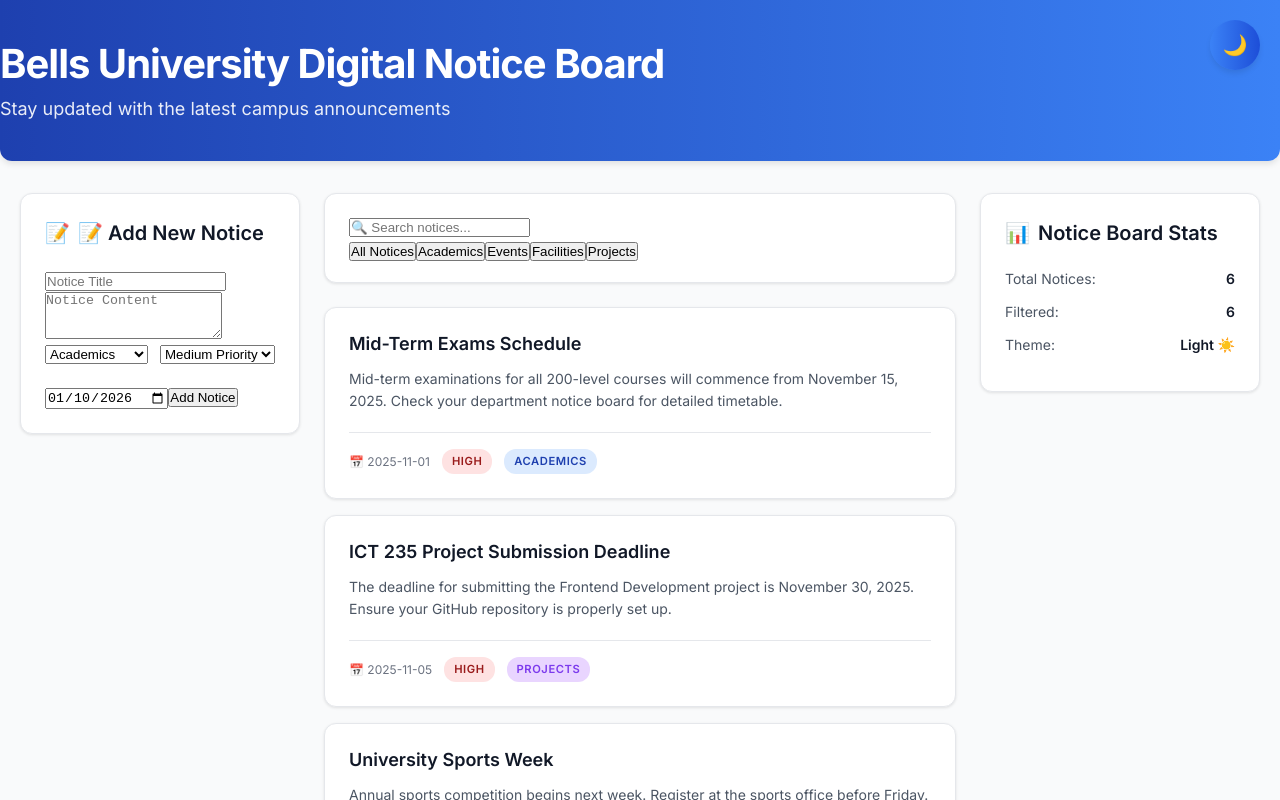
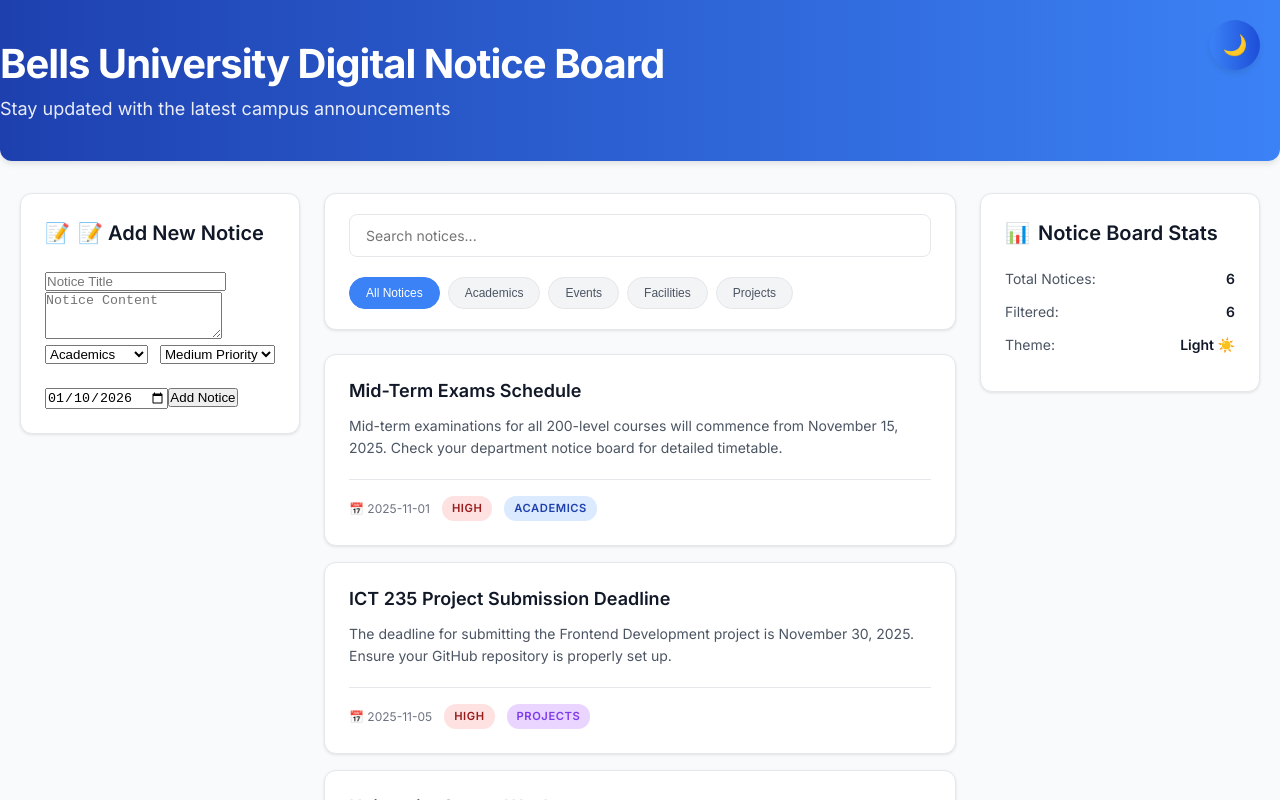
Before and after one commit to retrome3/bells_notice-board, a React (Create React App) app: page / in a window 1280 px wide. Shown: the top 800 px of the page. Built offline with nearby package versions, Linux system fonts and the light colour scheme; the HTML template or start-up script is replaced by a standard one.

Commit message:
Update Controls.js

```diff
--- a/src/components/Controls.js
+++ b/src/components/Controls.js
@@ -2,32 +2,26 @@ import React from 'react';
 import '../styles/App.css';
 
 const Controls = ({ searchTerm, setSearchTerm, selectedCategory, setSelectedCategory }) => {
-  const categories = [
-    { id: 'all', label: 'All Notices' },
-    { id: 'academics', label: 'Academics' },
-    { id: 'events', label: 'Events' },
-    { id: 'facilities', label: 'Facilities' },
-    { id: 'projects', label: 'Projects' }
-  ];
+  const categories = ['all', 'academics', 'events', 'facilities', 'projects'];
 
   return (
     <div className="controls">
       <input
         type="text"
-        className="search-input"
-        placeholder="🔍 Search notices..."
+        className="search-box"
+        placeholder="Search notices..."
         value={searchTerm}
         onChange={(e) => setSearchTerm(e.target.value)}
       />
 
-      <div className="category-tabs">
-        {categories.map(cat => (
+      <div className="category-buttons">
+        {categories.map(category => (
           <button
-            key={cat.id}
-            className={`category-tab ${selectedCategory === cat.id ? 'active' : ''}`}
-            onClick={() => setSelectedCategory(cat.id)}
+            key={category}
+            className={`category-btn ${selectedCategory === category ? 'active' : ''}`}
+            onClick={() => setSelectedCategory(category)}
           >
-            {cat.label}
+            {category === 'all' ? 'All Notices' : category.charAt(0).toUpperCase() + category.slice(1)}
           </button>
         ))}
       </div>
```
